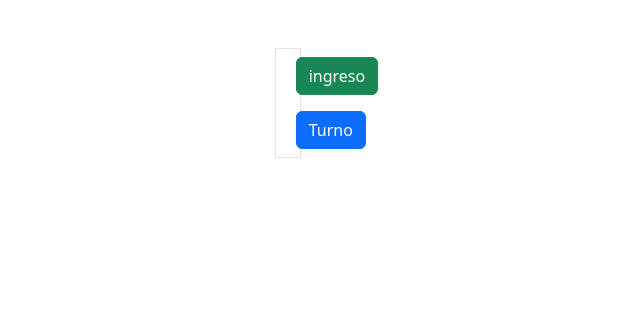
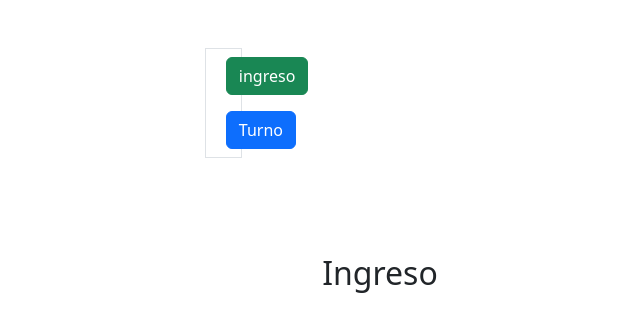
Before and after one commit to Condebasura/PracticasReact, a React (Vite) app: page / in a window 1280 px wide. Shown: the top 332 px of the page, without its empty margins (260-900 px from the left). Built offline with nearby package versions, Linux system fonts and the light colour scheme.

Commit message:
Practicas con simplificacion de codigo

```diff
--- a/src/App.tsx
+++ b/src/App.tsx
@@ -4,49 +4,73 @@ import Inputs from './components/Inputs';
 import InputDiv from './components/DivInputs';
 import Btn from './components/Btn';
 
+
 // Las funciones se declaran con la primera letra en mayúscula
 
 // Seguir practicando sobre los hooks , booleans y demas
+type Campo = {
+    className:string;
+    name: string;
+}
+
+type FormProps={
+    titulo: string;
+    campos: Campo[];
+}
+
+
+ function Formulario({titulo , campos}: FormProps){
+return(
+    <InputDiv
+    titulo={titulo}
+    childrens={(
+        <>
+        {campos.map((campo ,i )=>{
+            <Inputs
+            key={i}
+            name={campo.name}
+            className={campo.className}
+            />
+        })}
+        </>
+    )}
+    />
+);
+}
 
 export default function App() {
-const [Tipos , setTipos] = useState(0);
+const [Tipos , setTipos] = useState('Ingreso');
 
-const DivTipos = ()=>{
-  if(Tipos === 0){
-    <InputDiv titulo='ingreso' isActive={true}
 
-    childrens={(
-<>
-  <Inputs className='bg-primary m-2' name={'nombre'}/>
-<Inputs className='bg-success m-2' name={'apellido'}/>
-<Inputs className='bg-secondary m-2' name={'direccion'}/>
 
- </>
-)}
-    />
-  }else{
-     <InputDiv titulo='Turno' isActive={false}
-
-    childrens={(
-<>
-  <Inputs className='bg-primary m-2' name={'nombre'}/>
-<Inputs className='bg-success m-2' name={'apellido'}/>
-<Inputs className='bg-secondary m-2' name={'DNI'}/>
-
- </>
-)}
-    />
-  }
-}
 return(<>
 <div className='row '>
 
 <div className='m-5 col-1 border border-end-5 '>
 
-<Btn titulo='ingreso' className='btn btn-success m-2' onClick={DivTipos}/>
-<Btn titulo='Turno' className='btn btn-primary m-2' onClick={DivTipos}/>
+<Btn titulo='ingreso' className='btn btn-success m-2' onClick={()=> setTipos('Ingreso')}/>
+<Btn titulo='Turno' className='btn btn-primary m-2' onClick={()=> setTipos('Turno')}/>
 </div>
+<div className='mt-5'>
+{Tipos === 'Ingreso' &&( <Formulario
+titulo='Ingreso'
+campos={[
+{className: 'bg-primary m-2' , name: 'Nombre'},
+{ className: 'bg-primary m-2' , name: 'Apellido'},
+{className: 'bg-primary m-2' , name: 'Direccion' },
+]}
+/>)}
+{Tipos === 'Turno' &&( <Formulario
+titulo='Turno'
+campos={[
+{className: 'bg-primary m-2' , name: 'Nombre'},
+{ className: 'bg-primary m-2' , name: 'Apellido'},
+{className: 'bg-primary m-2' , name: 'DNI' },
 
+]}
+
+/>)}
+</div>
 
 
 </div>
--- a/src/components/DivInputs.tsx
+++ b/src/components/DivInputs.tsx
@@ -1,25 +1,20 @@
 type Props ={
     titulo: string;
     childrens: React.ReactNode;
-    isActive: boolean;
-
-
 }
 
-export default function InputDiv ({titulo, childrens, isActive}: Props){
+export default function InputDiv ({titulo, childrens}: Props){
 
     return(
         <>
         <div>
             <h2 className="text-center">{titulo}</h2>
-            {isActive?(
+
                <div>
                    {childrens}
 
                </div>
-            ):(
-                <div className="d-none"></div>
-            )}
+
         </div>
         </>
     )
--- a/src/components/Inputs.tsx
+++ b/src/components/Inputs.tsx
@@ -1,6 +1,7 @@
 type Props = {
     name: string;
     className: string;
+
 }
 export default function Inputs ({name , className}:Props){
     return (
```
